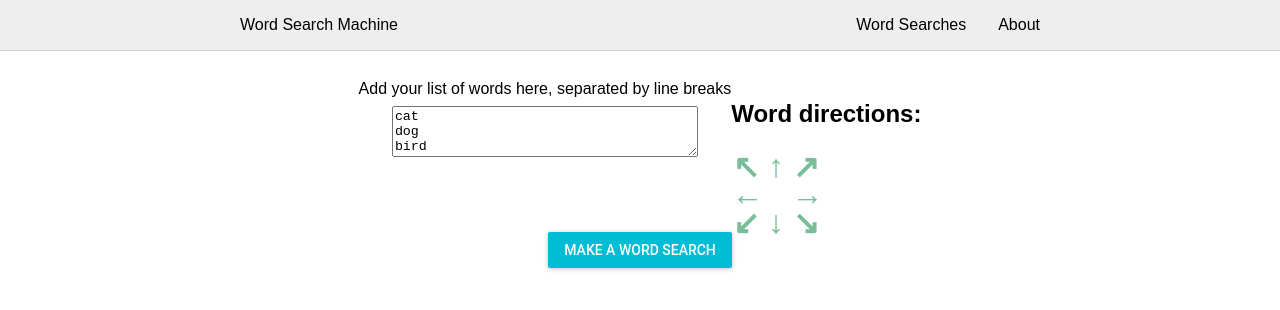
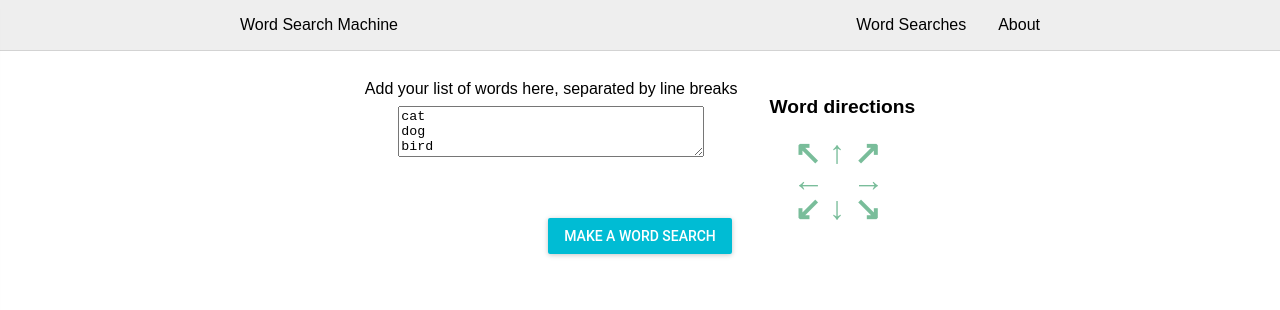
Before and after one commit to edabot/react-wordsearch, a React (Create React App) app: page / in a window 1280 px wide. Shown: the top 310 px of the page. Built offline with nearby package versions, Linux system fonts and the light colour scheme.

Commit message:
css edits

```diff
--- a/src/App.css
+++ b/src/App.css
@@ -63,6 +63,14 @@ a {
   margin: 0.5rem;
 }
 
+.direction-list {
+  margin-left: 2rem;
+}
+
+.direction-list h2 {
+  font-size: 1.2rem;
+}
+
 .direction-off {
   color: #d9d9d9;
 }
@@ -75,6 +83,7 @@ a {
   display: flex;
   flex-wrap: wrap;
   width: 100px;
+  margin: 0 auto;
 }
 
 .arrow {
--- a/src/components/DirectionPicker.js
+++ b/src/components/DirectionPicker.js
@@ -46,7 +46,7 @@ class DirectionPicker extends Component {
   render() {
     return (
       <div className="direction-list">
-        <h2>Word directions:</h2>
+        <h2>Word directions</h2>
         <div className="direction-arrows">
           {displayDirections.map(direction => (
             <Direction
```
